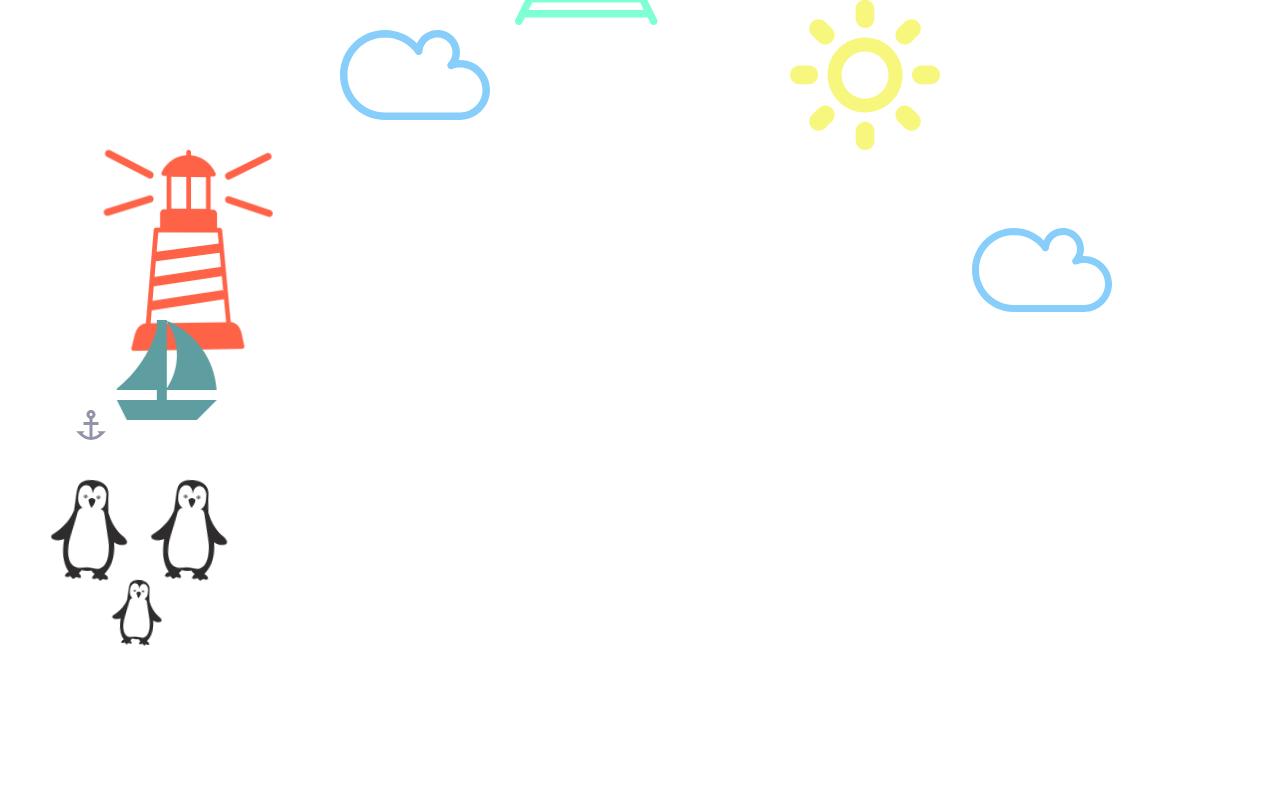
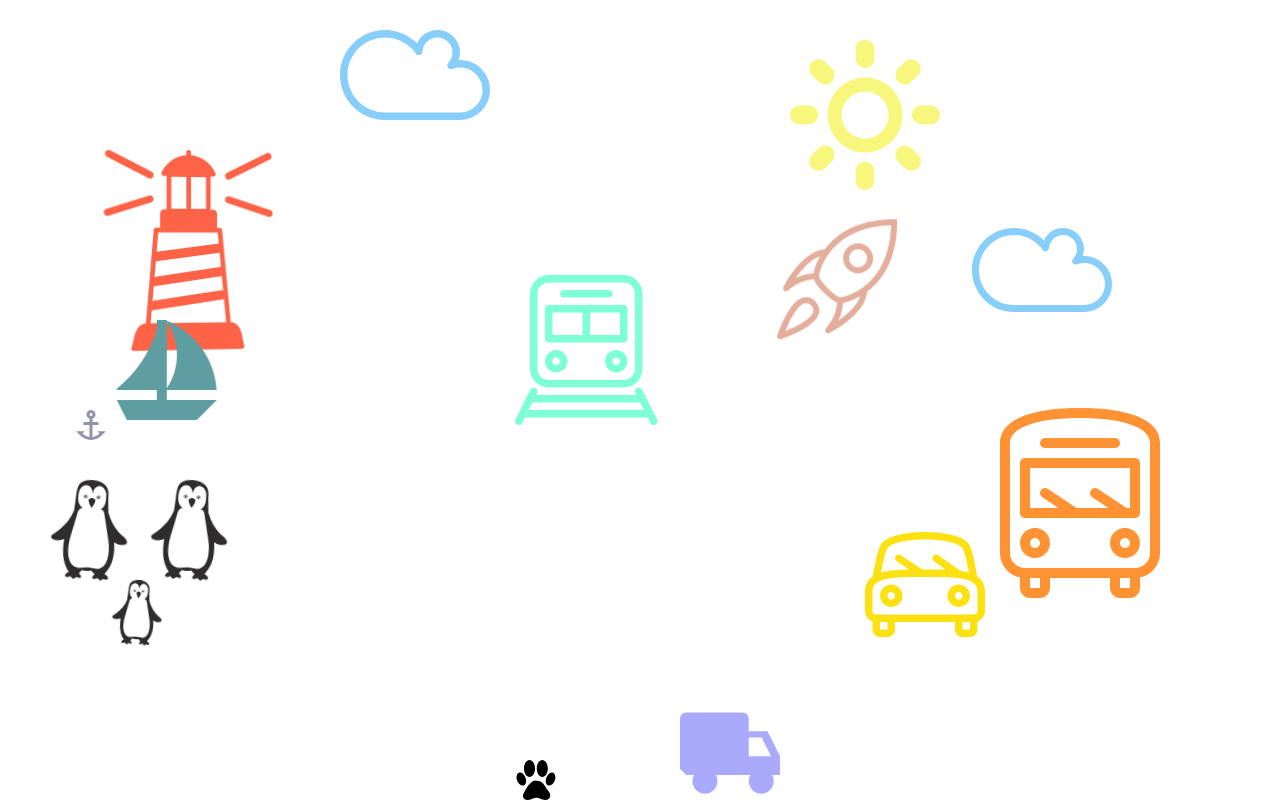
Before and after one commit to julieshapo/animation-test, a website built with Parcel: page index.html in a window 1280 px wide. Shown: the top 800 px of the page. Built offline with nearby package versions, Linux system fonts and the light colour scheme.

Commit message:
Container update

```diff
--- a/css/styles.css
+++ b/css/styles.css
@@ -3,8 +3,8 @@
   margin: 0 auto;
 
 
-  /* width: 1200px;
-  height: 800px; */
+  width: 1200px;
+  height: 800px;
 
   /* border: 1px solid #000000; */
 }
```
